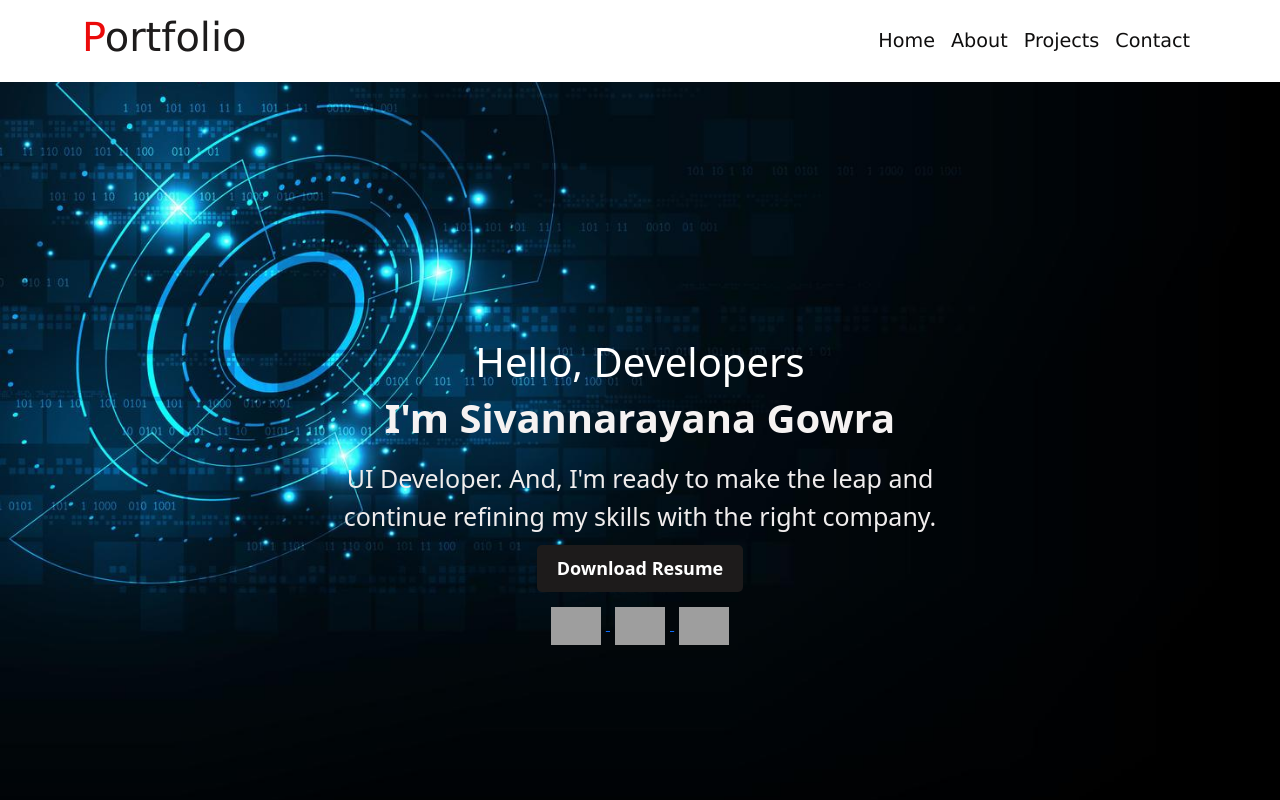
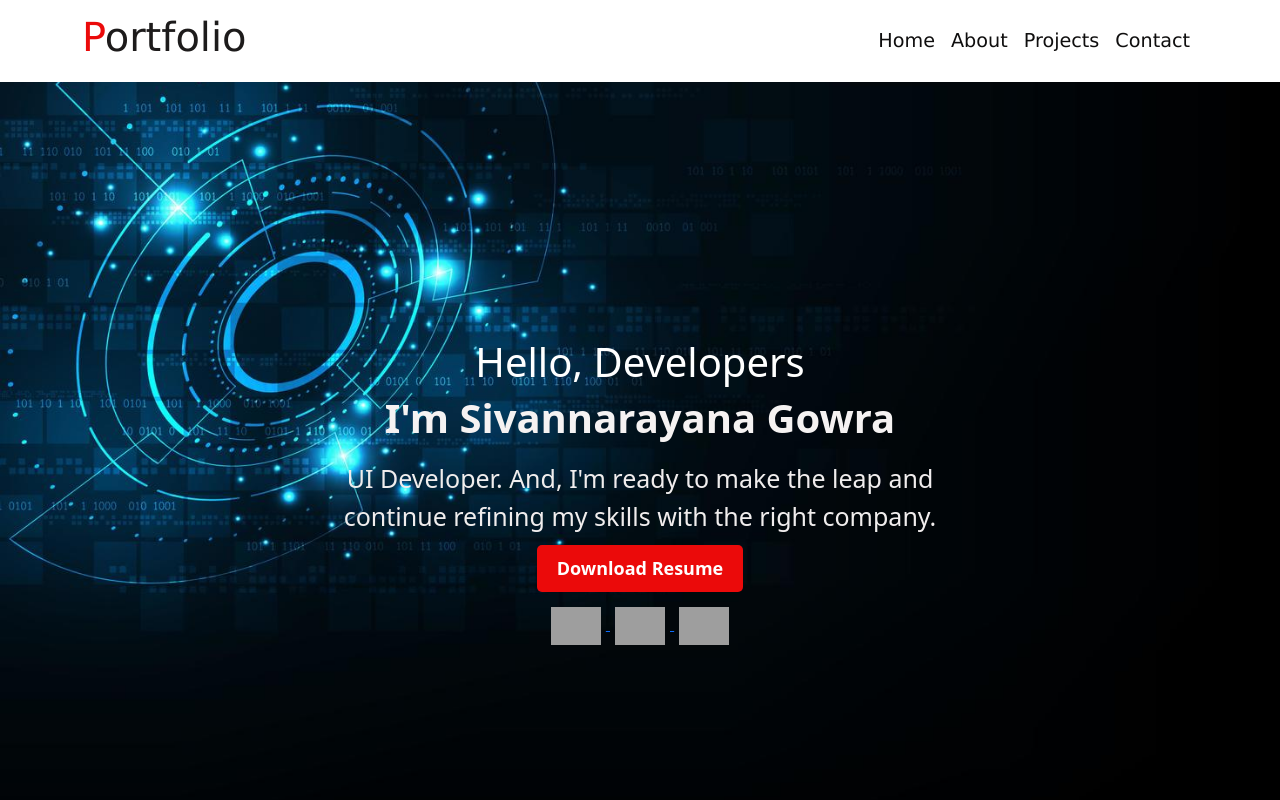
Before and after one commit to sivagowra/Portfolio, a plain HTML site: page Index.html in a window 1280 px wide. Shown: the top 800 px of the page. Drawn offline with nearby package versions, Linux system fonts and the light colour scheme; grey boxes are pictures that could not be loaded.

Commit message:
Update Index.html

```diff
--- a/Index.html
+++ b/Index.html
@@ -37,7 +37,7 @@
             padding: 10px 20px;
             font-size: 18px;
             font-weight: bold;
-            background-color: #1d1b1b;
+            background-color: hsl(0, 92%, 48%);
             color: white;
             border: none;
             border-radius: 5px;
```
